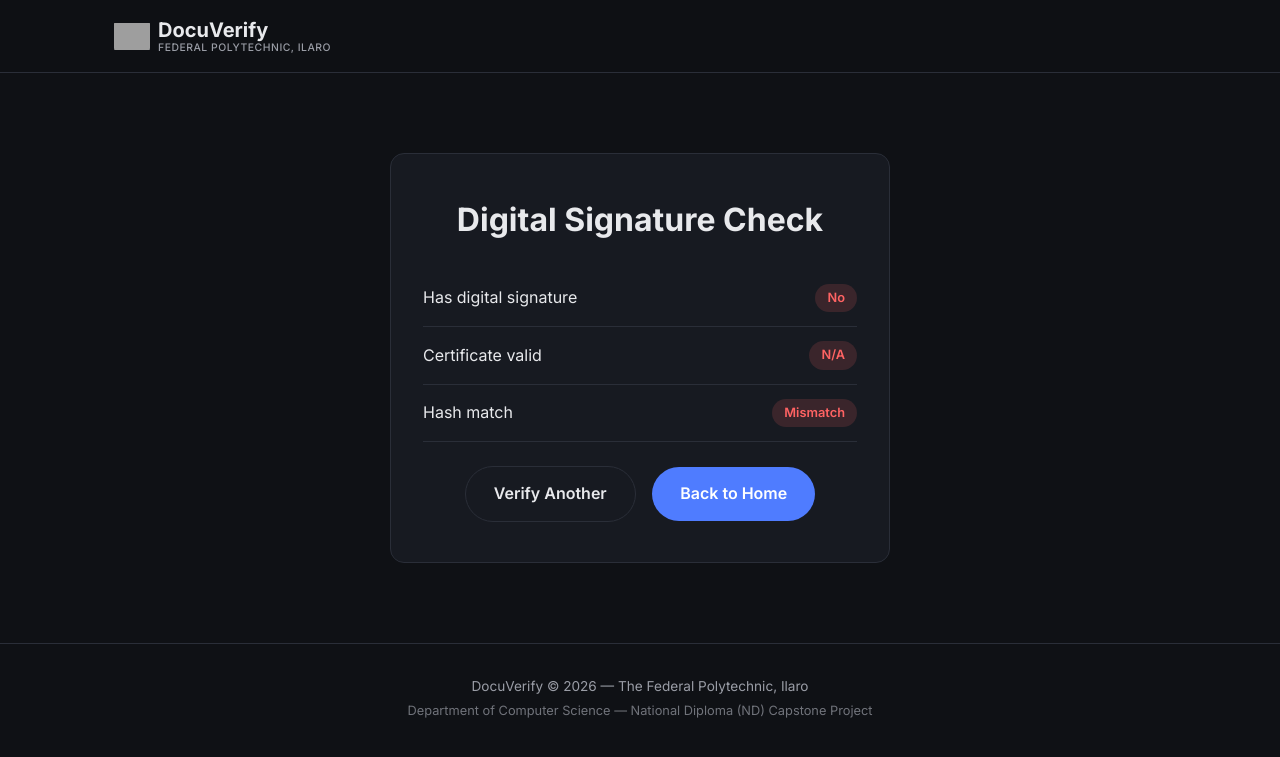
After one commit to Emmyprince16/docverify, a FastAPI app: template app/templates/verify_result.html in a window 1280 px wide. The commit adds this page. Shown: the top 757 px of the page. Run offline with FastAPI, Linux system fonts and the light colour scheme; the template is opened without the code that fills it, so the values that code supplies are empty; grey boxes are pictures that could not be loaded.

Commit message:
Add document upload and digital signature check

```diff
--- /dev/null
+++ b/app/routers/documents.py
@@ -0,0 +1,77 @@
+"""
+Routes for uploading a document and running the digital signature
+(PKI) check on it. This is the first of the three verification
+modules — checks whether the document has a valid embedded digital
+signature and whether its hash matches (i.e. hasn't been altered).
+"""
+
+import os
+import hashlib
+import shutil
+
+from fastapi import APIRouter, Request, Form, UploadFile, File, Depends
+from fastapi.templating import Jinja2Templates
+from sqlalchemy.orm import Session
+
+from app.database import get_db
+from app.models.models import Signer, Document, DigitalSigCheck
+from app.services.digital_signature import check_digital_signature
+
+router = APIRouter()
+templates = Jinja2Templates(directory="app/templates")
+
+UPLOAD_DIR = "app/static/uploads"
+
+
+@router.get("/verify")
+def show_upload_form(request: Request, db: Session = Depends(get_db)):
+    signers = db.query(Signer).all()
+    return templates.TemplateResponse(request, "verify.html", {"signers": signers})
+
+
+@router.post("/verify")
+def upload_document(
+    request: Request,
+    signer_id: str = Form(...),
+    document_file: UploadFile = File(...),
+    db: Session = Depends(get_db),
+):
+    os.makedirs(UPLOAD_DIR, exist_ok=True)
+
+    saved_path = os.path.join(UPLOAD_DIR, document_file.filename)
+    with open(saved_path, "wb") as buffer:
+        shutil.copyfileobj(document_file.file, buffer)
+
+    # Compute SHA-256 hash of the uploaded file — this is what
+    # future tamper checks can compare against to detect edits.
+    with open(saved_path, "rb") as f:
+        file_hash = hashlib.sha256(f.read()).hexdigest()
+
+    new_document = Document(
+        signer_id=signer_id,
+        filename=document_file.filename,
+        file_path=saved_path,
+        file_hash=file_hash,
+    )
+    db.add(new_document)
+    db.commit()
+    db.refresh(new_document)
+
+    # Run the digital signature (PKI) check
+    result = check_digital_signature(saved_path)
+
+    sig_check = DigitalSigCheck(
+        document_id=new_document.id,
+        has_digital_signature=result["has_digital_signature"],
+        cert_valid=result["cert_valid"],
+        hash_match=result["hash_match"],
+        signer_common_name=result["signer_common_name"],
+    )
+    db.add(sig_check)
+    db.commit()
+
+    return templates.TemplateResponse(
+        request,
+        "verify_result.html",
+        {"document": new_document, "sig_check": sig_check},
+    )
--- a/app/static/css/style.css
+++ b/app/static/css/style.css
@@ -329,3 +329,58 @@ body {
 .success-card .btn {
     margin: 0 6px;
 }
+
+.form-group select {
+    width: 100%;
+    padding: 12px 14px;
+    background: var(--bg);
+    border: 1px solid var(--border);
+    border-radius: 8px;
+    color: var(--text);
+    font-family: inherit;
+    font-size: 0.95rem;
+}
+
+.result-card {
+    background: var(--surface);
+    border: 1px solid var(--border);
+    border-radius: var(--radius);
+    padding: 40px 32px;
+    text-align: center;
+}
+
+.result-filename {
+    color: var(--text-muted);
+    margin-bottom: 24px;
+    font-size: 0.9rem;
+}
+
+.result-row {
+    display: flex;
+    justify-content: space-between;
+    align-items: center;
+    padding: 14px 0;
+    border-bottom: 1px solid var(--border);
+    text-align: left;
+}
+
+.badge {
+    padding: 4px 12px;
+    border-radius: 999px;
+    font-size: 0.8rem;
+    font-weight: 600;
+}
+
+.badge-pass {
+    background: rgba(34, 211, 168, 0.15);
+    color: var(--accent);
+}
+
+.badge-fail {
+    background: rgba(255, 99, 99, 0.15);
+    color: #ff6363;
+}
+
+.result-card .btn {
+    margin: 24px 6px 0;
+}
--- a/app/static/js/script.js
+++ b/app/static/js/script.js
@@ -7,13 +7,11 @@ window.addEventListener('scroll', () => {
     }
 });
 
-const fileInput = document.getElementById('reference_signature');
-const fileDropText = document.getElementById('fileDropText');
-
-if (fileInput) {
-    fileInput.addEventListener('change', () => {
-        if (fileInput.files.length > 0) {
-            fileDropText.textContent = fileInput.files[0].name;
+document.querySelectorAll('.file-drop input[type="file"]').forEach((input) => {
+    input.addEventListener('change', () => {
+        if (input.files.length > 0) {
+            const label = input.previousElementSibling;
+            label.textContent = input.files[0].name;
         }
     });
-}
+});
--- a/app/templates/index.html
+++ b/app/templates/index.html
@@ -9,7 +9,7 @@
     <p class="hero-subtitle fade-in-up delay-1">Combining digital signatures, handwriting analysis, and document
         forensics into one trust score.</p>
     <div class="hero-actions fade-in-up delay-2">
-        <a href="#" class="btn btn-primary">Verify a Document</a>
+        <a href="/verify" class="btn btn-primary">Verify a Document</a>
         <a href="/register" class="btn btn-secondary">Register as Signer</a>
     </div>
 </section>
--- /dev/null
+++ b/app/templates/verify_result.html
@@ -0,0 +1,42 @@
+{% extends "base.html" %}
+
+{% block title %}Verification Result{% endblock %}
+
+{% block content %}
+<div class="form-page">
+    <div class="result-card fade-in-up">
+        <h1>Digital Signature Check</h1>
+        <p class="result-filename">{{ document.filename }}</p>
+
+        <div class="result-row">
+            <span>Has digital signature</span>
+            {% if sig_check.has_digital_signature %}
+            <span class="badge badge-pass">Yes</span>
+            {% else %}
+            <span class="badge badge-fail">No</span>
+            {% endif %}
+        </div>
+
+        <div class="result-row">
+            <span>Certificate valid</span>
+            {% if sig_check.cert_valid %}
+            <span class="badge badge-pass">Valid</span>
+            {% else %}
+            <span class="badge badge-fail">N/A</span>
+            {% endif %}
+        </div>
+
+        <div class="result-row">
+            <span>Hash match</span>
+            {% if sig_check.hash_match %}
+            <span class="badge badge-pass">Match</span>
+            {% else %}
+            <span class="badge badge-fail">Mismatch</span>
+            {% endif %}
+        </div>
+
+        <a href="/verify" class="btn btn-secondary">Verify Another</a>
+        <a href="/" class="btn btn-primary">Back to Home</a>
+    </div>
+</div>
+{% endblock %}
--- a/main.py
+++ b/main.py
@@ -1,7 +1,7 @@
 from fastapi import FastAPI, Request
 from fastapi.templating import Jinja2Templates
 from fastapi.staticfiles import StaticFiles
-from app.routers import signers
+from app.routers import signers, documents
 from app.database import Base, engine
 from app.models import models
 
@@ -10,6 +10,7 @@ Base.metadata.create_all(bind=engine)
 
 app = FastAPI(title="DocuVerify")
 app.include_router(signers.router)
+app.include_router(documents.router)
 
 app.mount("/static", StaticFiles(directory="app/static"), name="static")
 templates = Jinja2Templates(directory="app/templates")
```
Also changed, not shown: app/services/digital_signature.py (added, +46 -0 lines), app/templates/verify.html (added, +32 -0 lines), app/services/__init__.py (added), docverify.db, 2 other files.
